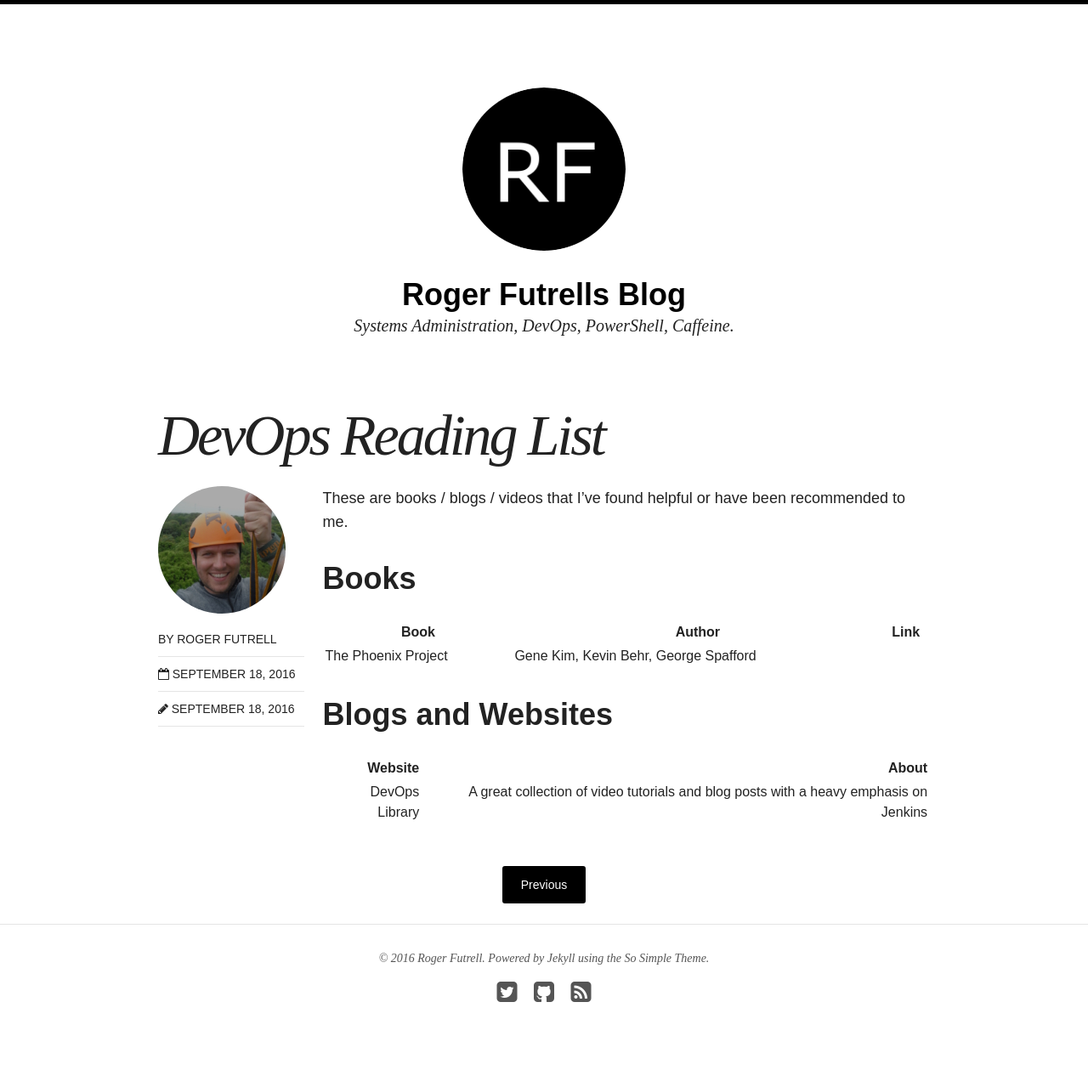
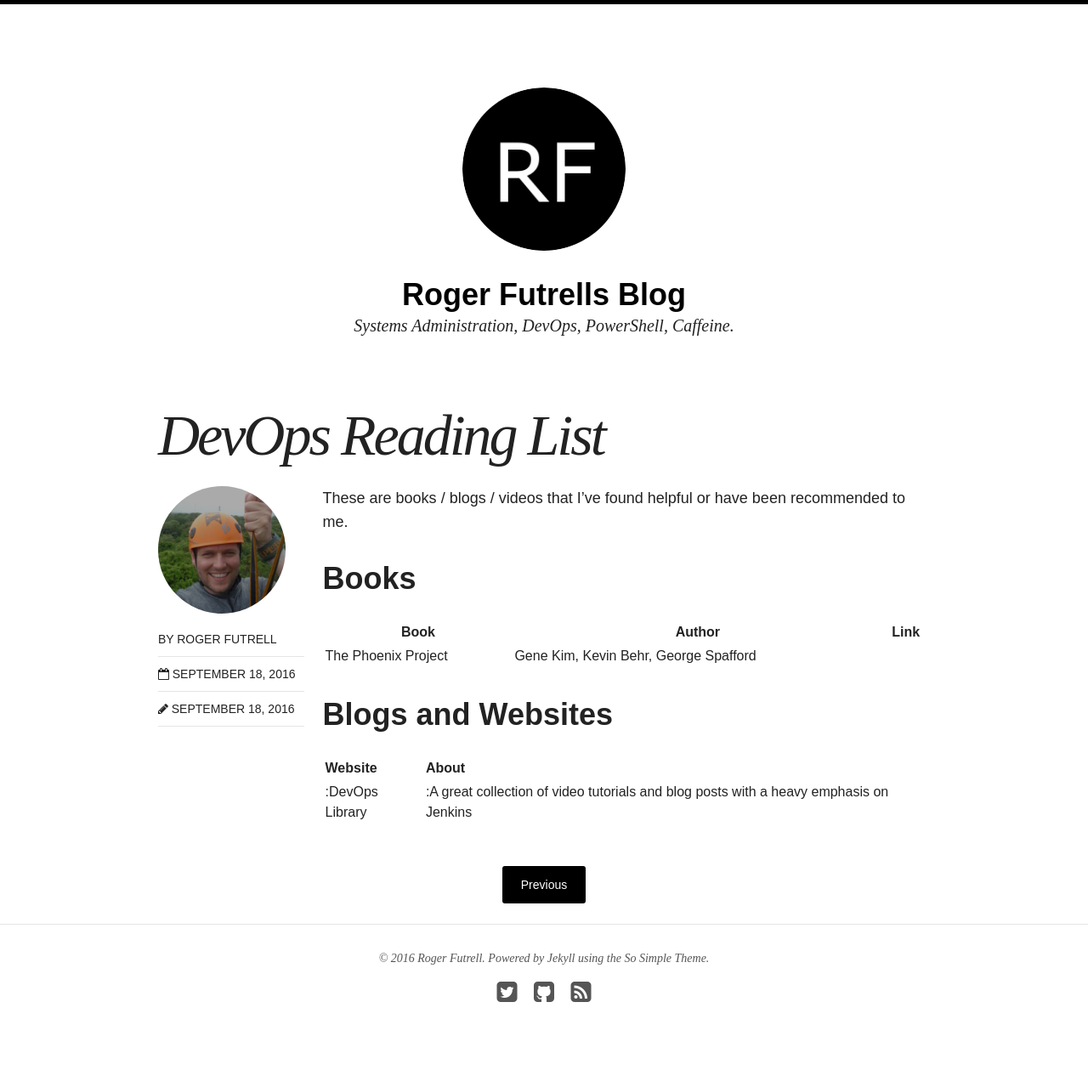
Before and after one commit to rogfut/rogfut.github.io, a Jekyll site: the page built from _posts/blog/2016-09-18-devops-reading-list.md, in a window 1280 px wide. Shown: the whole page at 85% size. Built offline with Jekyll 4.4.1, drawn with Linux system fonts in a browser that asks for light colours; nearby versions of some CDN libraries.

Commit message:
more markdown tables

```diff
--- a/_posts/blog/2016-09-18-devops-reading-list.md
+++ b/_posts/blog/2016-09-18-devops-reading-list.md
@@ -22,5 +22,5 @@ These are books / blogs / videos that I've found helpful or have been recommende
 # Blogs and Websites
 
 | Website | About |
-| ------: | ----: |
-| [DevOps Library](https://www.devopslibrary.com/) | A great collection of video tutorials and blog posts with a heavy emphasis on Jenkins |
+| :------ | :---- |
+| :[DevOps Library](https://www.devopslibrary.com/) | :A great collection of video tutorials and blog posts with a heavy emphasis on Jenkins |
```
